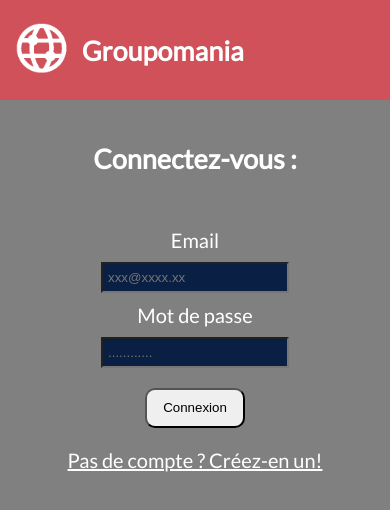
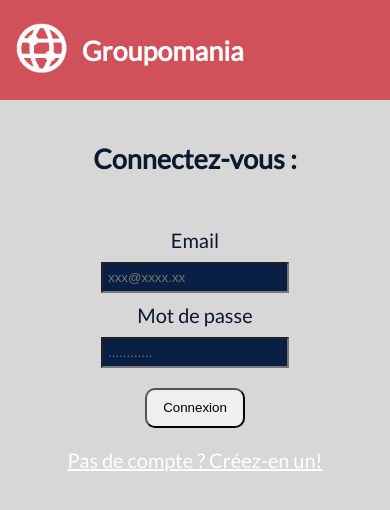
Before and after one commit to LudoLc/P7_forntend, a Vue app: page /login in a window 390 px wide. Shown: the top 510 px of the page. Built offline with nearby package versions, Linux system fonts and the light colour scheme.

Commit message:
Implementing responsive + applying meta description + keywords + WCAG

```diff
--- a/src/routes/Login.vue
+++ b/src/routes/Login.vue
@@ -75,7 +75,7 @@
 <style>
 
 body {
-  background-color: grey;
+  background-color: #D7D7D7;
 }
 
 
@@ -89,7 +89,7 @@
 .Login-title {
   padding-top: 20px;
   padding-bottom: 20px;
-  color: white;
+  color: #0c182d;
 
 }
 
@@ -101,7 +101,7 @@
 }
 
 .form-login-acc-text{
-
+  color: #0c182d;
   font-size: 20px;
 }
 
@@ -137,11 +137,11 @@
 
 ul {
   padding: 0;
-  text-decoration-style: none;
+  text-decoration: none;
 }
 .error {
   width: 100%;
-  text-decoration-style: none;
+  text-decoration: none;
   color: red;
   display: flex;
   justify-content: center;
@@ -160,6 +160,6 @@
   padding-top: 20px;
   display: flex;
   justify-content: center;
-  color: white;
+  color: #0c182d;
 }
 </style>
```
Also changed, not shown: src/App.vue (line endings or trailing spaces).
